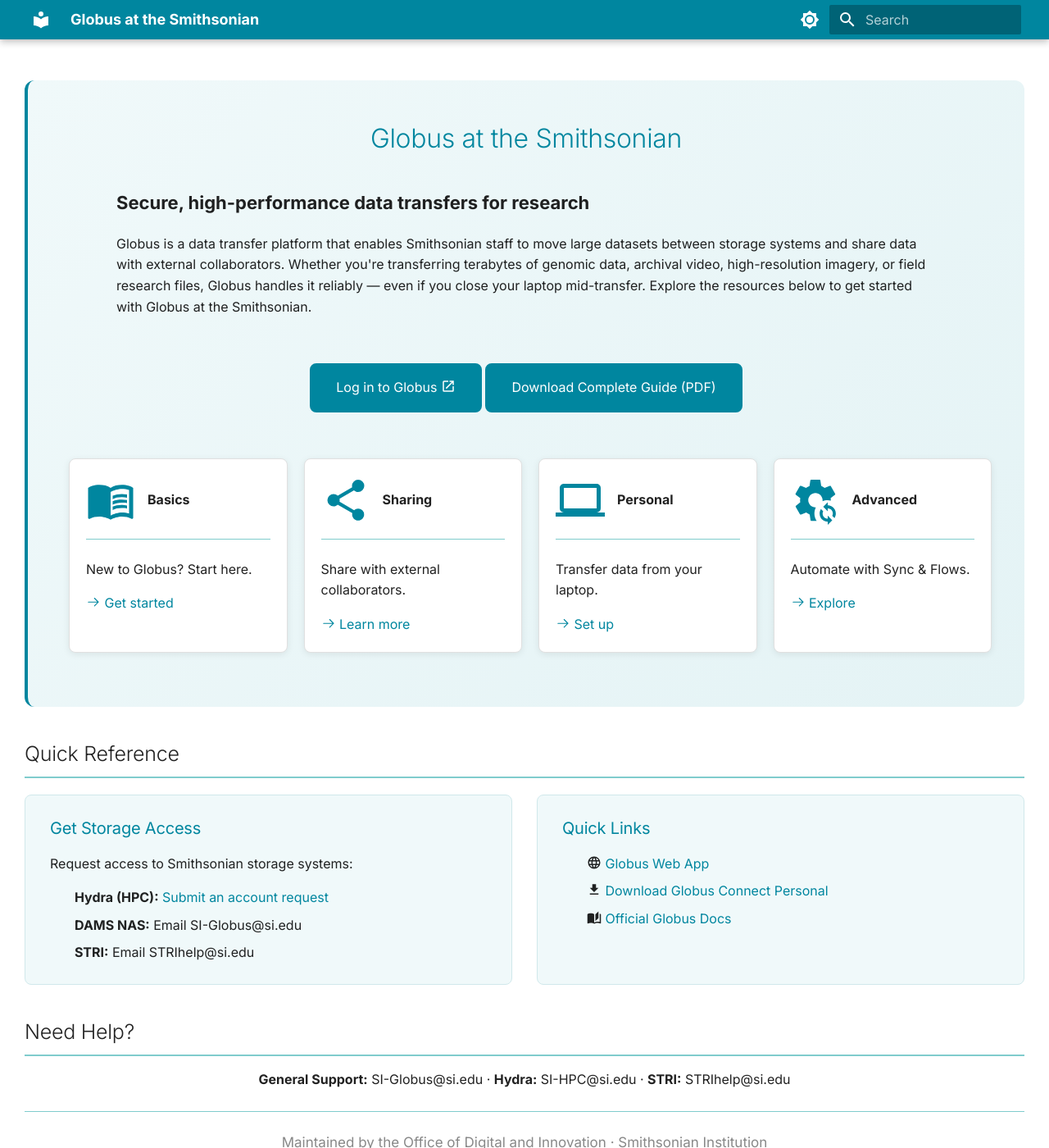
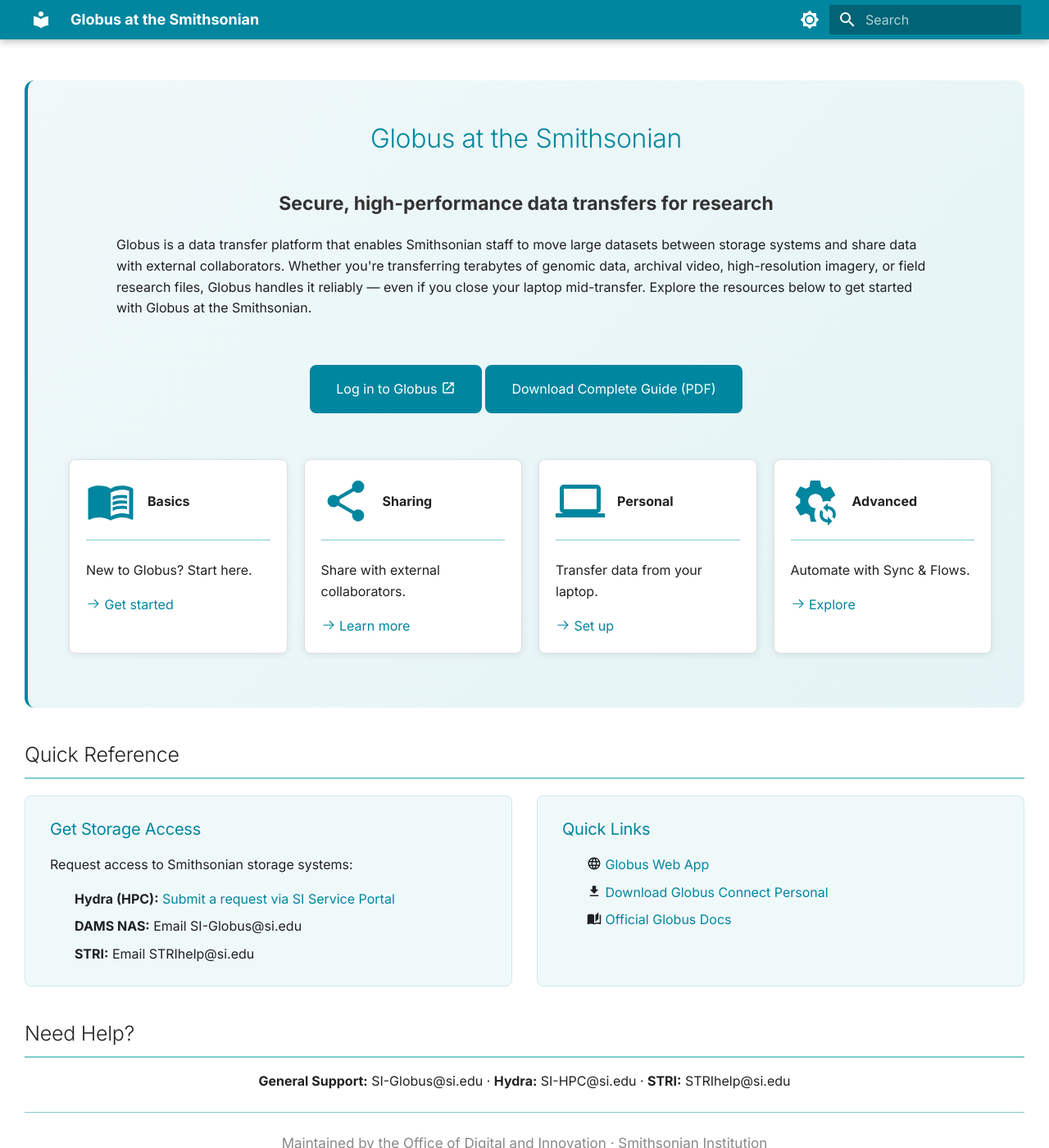
Before and after one commit to Smithsonian/globus-docs, an MkDocs documentation site: the page built from docs/index.md, in a window 1280 px wide and 1400 px high. Shown: the whole window at 82% size. Built offline with MkDocs 1.6.1 and Material for MkDocs 9.7.7, drawn with Linux system fonts in a browser that asks for light colours.

Commit message:
updates to mkdocs

```diff
--- a/docs/index.md
+++ b/docs/index.md
@@ -10,7 +10,7 @@
 
 <p class="hero-subtitle">Secure, high-performance data transfers for research</p>
 
-Globus is a data transfer platform that enables Smithsonian staff to move large datasets between storage systems and share data with external collaborators. Whether you're transferring terabytes of genomic data, archival video, high-resolution imagery, or field research files, Globus handles it reliably — even if you close your laptop mid-transfer. Explore the resources below to get started with Globus at the Smithsonian.
+<p class="hero-description">Globus is a data transfer platform that enables Smithsonian staff to move large datasets between storage systems and share data with external collaborators. Whether you're transferring terabytes of genomic data, archival video, high-resolution imagery, or field research files, Globus handles it reliably — even if you close your laptop mid-transfer. Explore the resources below to get started with Globus at the Smithsonian.</p>
 
 <div class="hero-buttons" markdown>
 
@@ -67,7 +67,7 @@
 
 Request access to Smithsonian storage systems:
 
-- **Hydra (HPC):** [Submit an account request](https://smithsonianprod.servicenowservices.com/si?id=sc_cat_item&sys_id=962e05331b96e05078932f41f54bcb3b)
+- **Hydra (HPC):** [Submit a request via SI Service Portal](https://smithsonianprod.servicenowservices.com/si?id=sc_cat_item&sys_id=962e05331b96e05078932f41f54bcb3b)
 - **DAMS NAS:** Email SI-Globus@si.edu
 - **STRI:** Email STRIhelp@si.edu
 
--- a/docs/stylesheets/extra.css
+++ b/docs/stylesheets/extra.css
@@ -1,5 +1,5 @@
 /* ===========================================
-  Colors
+   ODI Brand Colors
    =========================================== */
 :root {
   /* Primary Colors */
@@ -109,19 +109,22 @@
 
 .md-typeset .grid.cards > ul > li:hover {
   border-color: var(--odi-light-green);
-  box-shadow: 0 4px 12px rgba(0, 134, 159, 0.1);
+  box-shadow: 0 4px 12px rgba(0, 134, 159, 0.15);
   transform: translateY(-2px);
 }
 
-/* Make entire card clickable */
-.md-typeset .grid.cards > ul > li > p:last-child a {
+/* Make entire card clickable via stretched link */
+.md-typeset .grid.cards > ul > li a {
   position: static;
 }
 
-.md-typeset .grid.cards > ul > li > p:last-child a::after {
+.md-typeset .grid.cards > ul > li > p:last-of-type a::after {
   content: "";
   position: absolute;
-  inset: 0;
+  top: 0;
+  left: 0;
+  right: 0;
+  bottom: 0;
   z-index: 1;
 }
 
@@ -165,7 +168,7 @@
 }
 
 /* ===========================================
-   Admonitions with Colors
+   Admonitions with ODI Colors
    =========================================== */
 .md-typeset .admonition.note,
 .md-typeset details.note {
@@ -334,14 +337,18 @@
   max-width: 1000px;
   margin-left: auto;
   margin-right: auto;
-  text-align: left;
 }
 
-.hero-subtitle {
-  text-align: center;
-  font-weight: 600;
-  font-size: 1.1rem;
+.hero p.hero-subtitle {
+  text-align: center !important;
+  font-weight: 700 !important;
+  font-size: 1.15rem;
   margin-bottom: 1rem;
+  color: #333;
+}
+
+.hero p.hero-description {
+  text-align: left !important;
 }
 
 /* Hero buttons side by side, centered */
@@ -376,7 +383,7 @@
 }
 
 /* ===========================================
-   Quick Reference Section
+   Quick Reference Section (NEW)
    =========================================== */
 .quick-ref-grid {
   display: grid;
@@ -424,7 +431,7 @@
 }
 
 /* ===========================================
-    Misc Layout Adjustments
+   Legacy Layout Classes (kept for compatibility)
    =========================================== */
 /* Two-column layout for tables */
 .table-grid {
```
